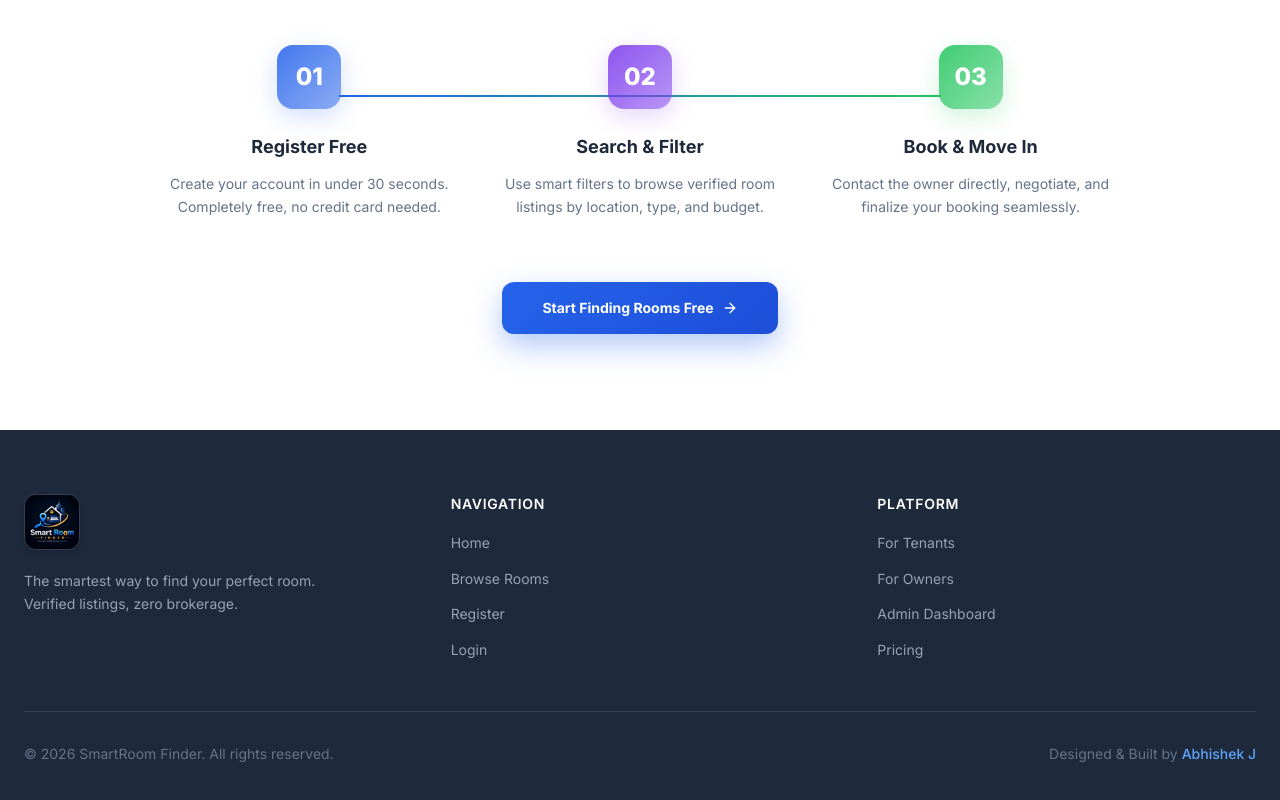
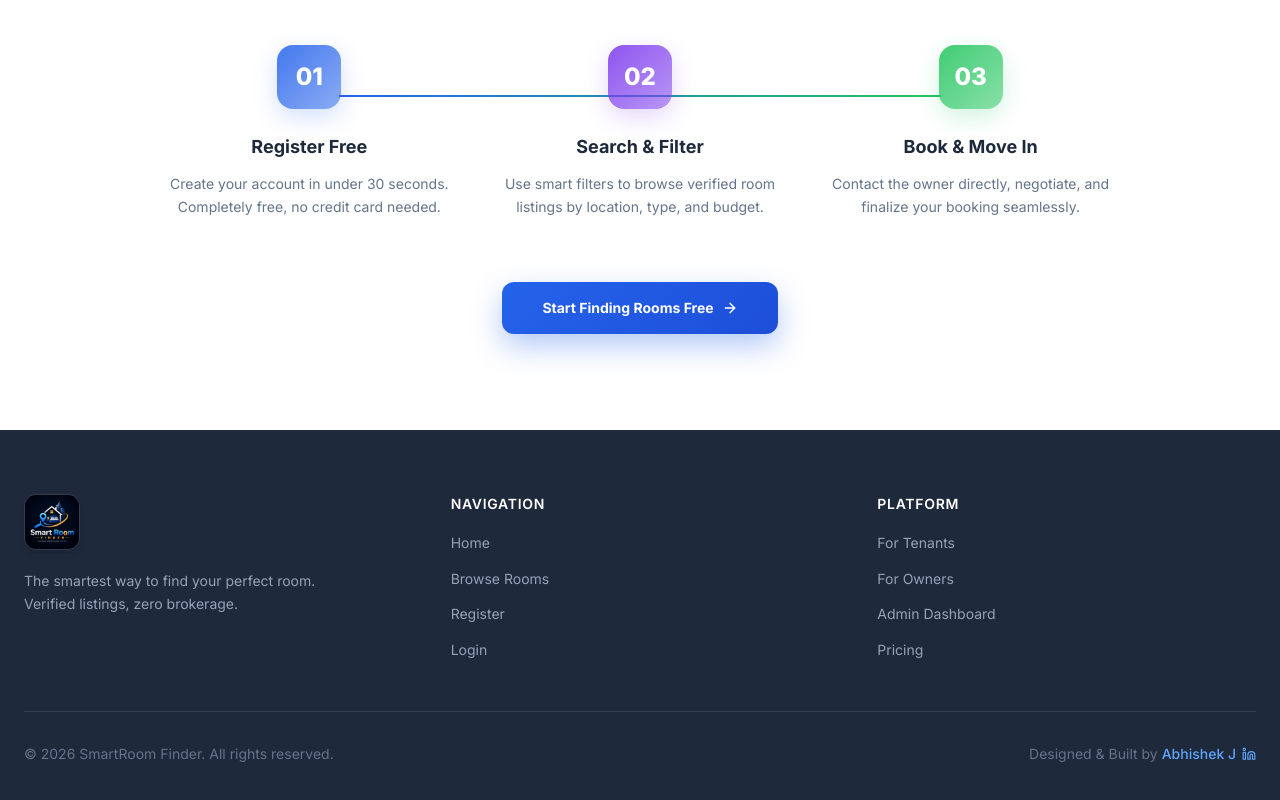
Before and after one commit to AbhishekJ-dev/smart-room-finder, a React (Vite) app in the folder frontend-app/: page /home in a window 1280 px wide. Shown: the part 3009-3809 px from the top of the page. Built offline with nearby package versions, Linux system fonts and the light colour scheme; no server answers.

Commit message:
UI: Integrated LinkedIn profile links and icons across all application layouts (Landing, Dashboard, Admin)

```diff
--- a/frontend-app/src/components/layouts/AdminLayout.jsx
+++ b/frontend-app/src/components/layouts/AdminLayout.jsx
@@ -1,7 +1,7 @@
 import React, { useRef, useState } from 'react';
 import {
   BarChart3, Users, ShieldCheck, Home, CalendarCheck,
-  LogOut, User as UserIcon, Search, Menu, X, Building2, ChevronRight
+  LogOut, User as UserIcon, Search, Menu, X, Building2, ChevronRight, Linkedin
 } from 'lucide-react';
 import logo from '../../assets/logo.png';
 import { useNavigate, useLocation, Link } from 'react-router-dom';
@@ -148,7 +148,7 @@ export const AdminLayout = ({ children, title, subtitle }) => {
         {/* Footer */}
         <footer className="border-t border-[#E2E8F0] bg-white px-8 py-4 flex items-center justify-between mt-auto">
           <span className="text-xs font-semibold text-[#2563EB]">SmartRoom Finder Admin</span>
-          <span className="text-[10px] text-[#94A3B8]">© 2026 Abhishek J</span>
+          <span className="text-[10px] text-[#94A3B8] flex items-center">© 2026 <a href="https://www.linkedin.com/in/abhishek-j-5ab635391" target="_blank" rel="noopener noreferrer" className="ml-1 text-[#60A5FA] font-medium hover:text-[#2563EB] transition-colors inline-flex items-center gap-1">Abhishek J <Linkedin size={10} /></a></span>
         </footer>
       </main>
     </div>
--- a/frontend-app/src/components/layouts/DashboardLayout.jsx
+++ b/frontend-app/src/components/layouts/DashboardLayout.jsx
@@ -1,6 +1,6 @@
 import React, { useState } from 'react';
 import { motion, AnimatePresence } from 'framer-motion';
-import { LogOut, Menu, X, Building2, ChevronRight, User, Settings } from 'lucide-react';
+import { LogOut, Menu, X, Building2, ChevronRight, User, Settings, Linkedin } from 'lucide-react';
 import logo from '../../assets/logo.png';
 import { useAuth } from '../../context/AuthContext';
 import { useNavigate, Link } from 'react-router-dom';
@@ -186,7 +186,7 @@ export function DashboardLayout({ children, title, subtitle, navItems = [], acti
         {/* Footer */}
         <footer className="border-t border-[#E2E8F0] bg-white px-8 py-4 flex items-center justify-between shrink-0">
           <span className="text-xs font-semibold text-[#2563EB]">SmartRoom Finder</span>
-          <span className="text-[10px] text-[#94A3B8]">© 2026 Abhishek J</span>
+          <span className="text-[10px] text-[#94A3B8] flex items-center">© 2026 <a href="https://www.linkedin.com/in/abhishek-j-5ab635391" target="_blank" rel="noopener noreferrer" className="ml-1 text-[#60A5FA] font-medium hover:text-[#2563EB] transition-colors inline-flex items-center gap-1">Abhishek J <Linkedin size={10} /></a></span>
         </footer>
       </div>
 
--- a/frontend-app/src/components/layouts/LandingLayout.jsx
+++ b/frontend-app/src/components/layouts/LandingLayout.jsx
@@ -1,7 +1,7 @@
 import React, { useState } from 'react';
 import { Link, useNavigate } from 'react-router-dom';
 import { useAuth } from '../../context/AuthContext';
-import { Home, Search, CalendarCheck, UserCircle, LogOut, Menu, X, ChevronRight, Building2 } from 'lucide-react';
+import { Home, Search, CalendarCheck, UserCircle, LogOut, Menu, X, ChevronRight, Building2, Linkedin } from 'lucide-react';
 import logo from '../../assets/logo.png';
 
 export function LandingLayout({ children }) {
@@ -210,7 +210,7 @@ export function LandingLayout({ children }) {
 
           <div className="border-t border-[#334155] pt-8 flex flex-col sm:flex-row items-center justify-between gap-4">
             <p className="text-[#64748B] text-sm">© 2026 SmartRoom Finder. All rights reserved.</p>
-            <p className="text-[#64748B] text-sm">Designed & Built by <span className="text-[#60A5FA] font-medium">Abhishek J</span></p>
+            <p className="text-[#64748B] text-sm flex items-center">Designed & Built by <a href="https://www.linkedin.com/in/abhishek-j-5ab635391" target="_blank" rel="noopener noreferrer" className="text-[#60A5FA] font-medium ml-1 flex items-center gap-1.5 hover:text-white transition-colors">Abhishek J <Linkedin size={14} /></a></p>
           </div>
         </div>
       </footer>
```
